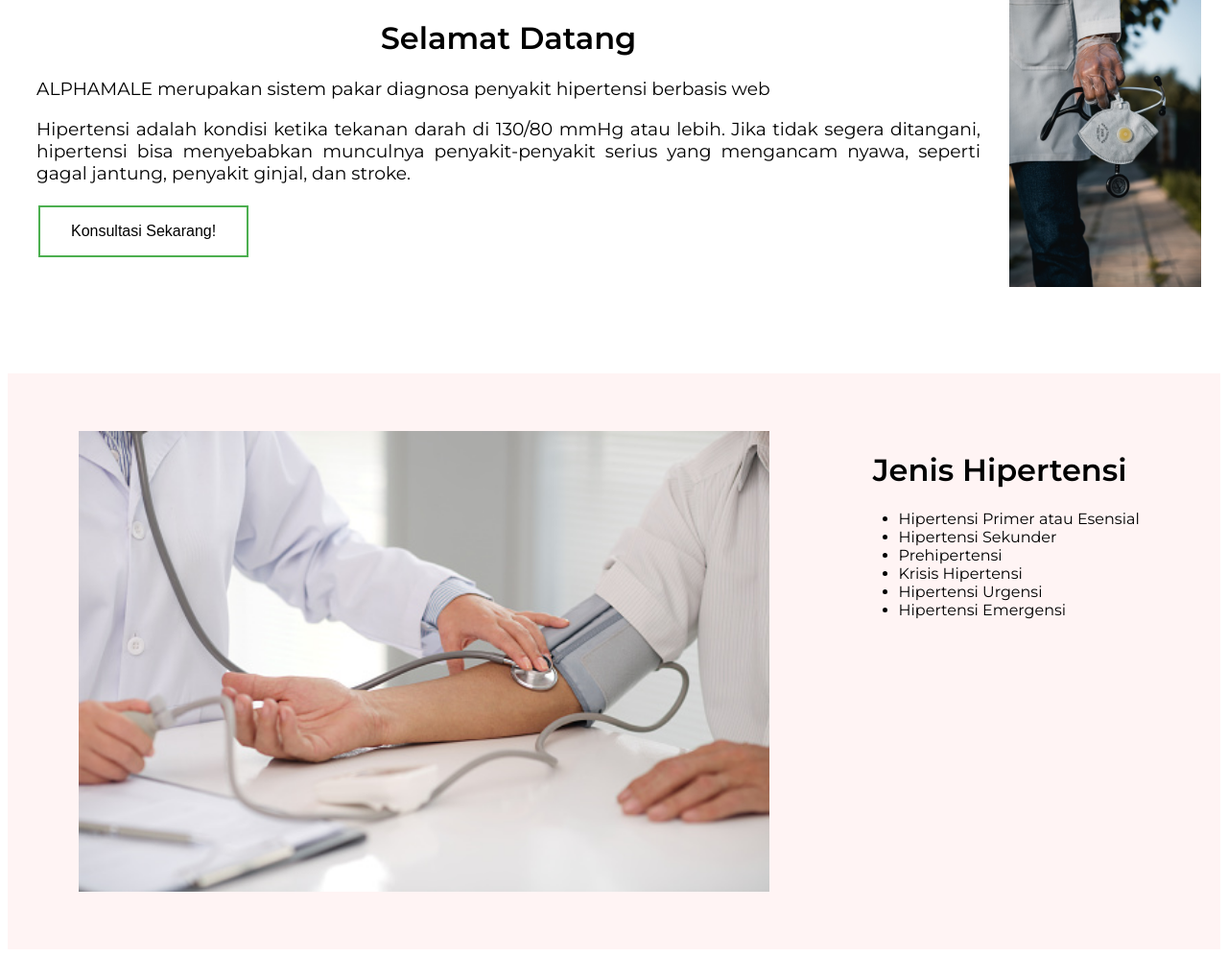
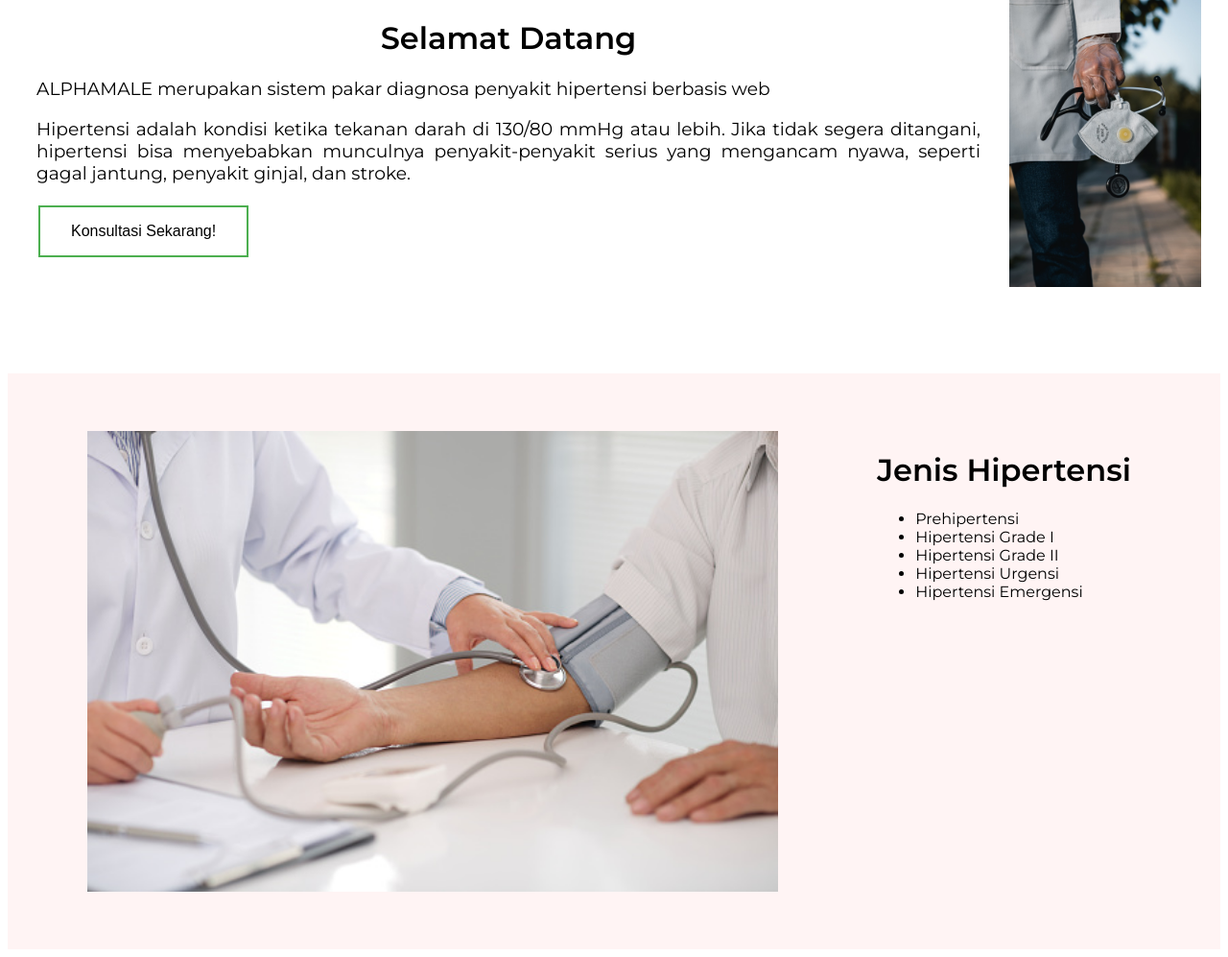
Before and after one commit to jryarianto/expert-system-hypertension, a PHP site: page / in a window 1280 px wide. Shown: the part 175-1172 px from the top of the page at 96% size. Run offline with PHP 8.4, Linux system fonts and the light colour scheme.

Commit message:
Update index.php

```diff
--- a/index.php
+++ b/index.php
@@ -45,10 +45,9 @@
         <div class="box3">
             <h1>Jenis Hipertensi</h1>
             <ul>
-                <li>Hipertensi Primer atau Esensial</li>
-                <li>Hipertensi Sekunder</li>
                 <li>Prehipertensi</li>
-                <li>Krisis Hipertensi</li>
+                <li>Hipertensi Grade I</li>
+                <li>Hipertensi Grade II</li>
                 <li>Hipertensi Urgensi</li>
                 <li>Hipertensi Emergensi</li>
             </ul>
```
